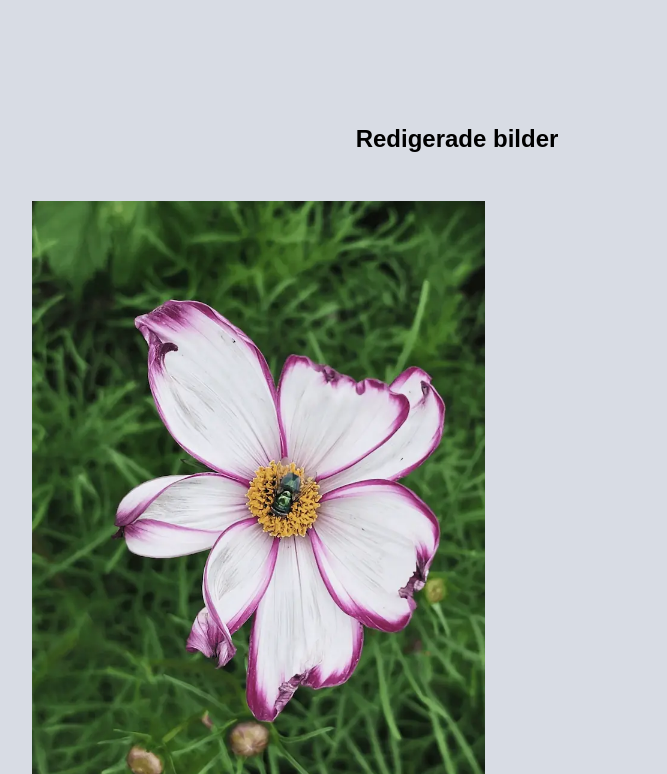
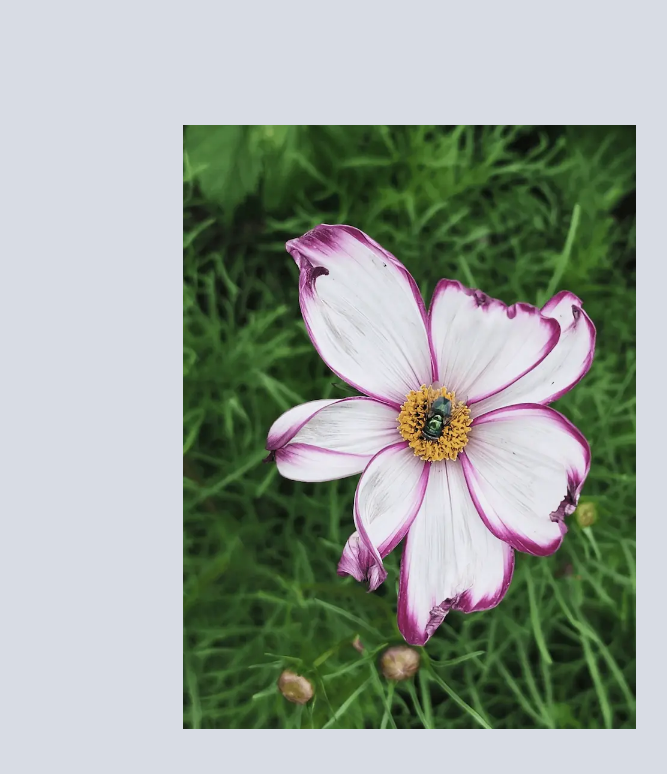
Before and after one commit to linaling92ll-sys/moment2, a plain HTML site: page index.html in a window 1280 px wide. Shown: the part 758-1532 px from the top of the page, without its empty margins (231-898 px from the left). Drawn offline with Linux system fonts and the light colour scheme.

Commit message:
ändrat så att bilderna är centrerade

```diff
--- a/index.html
+++ b/index.html
@@ -40,7 +40,6 @@
             All redigering på bilderna är gjort i photopea.</p>
     </section>
     <section class="bilder">
-        <h2>Redigerade bilder</h2>
         <picture>
             <source srcset="bilder/bildserie006redigerad-360.webp 360w, bilder/bildserie006redigerad-755.webp 755w"
             sizes="(max-width:768px) 100vw, 755px"
--- a/stylesheet.css
+++ b/stylesheet.css
@@ -76,16 +76,21 @@ body {
     align-items: center;
     gap: 3em;
     padding: 1em;
+    text-align: center;
 }
 
-.bilder h2 {
-    margin: 0;
+.bilder picture {
+    display: flex;
+    justify-content: center;
 }
 
 .bilder img {
+    max-width: 100%;
     width: 60%;
     height: auto;
+    display: block;
 }
+
 
 footer {
     background-color: #97cff5;
```
